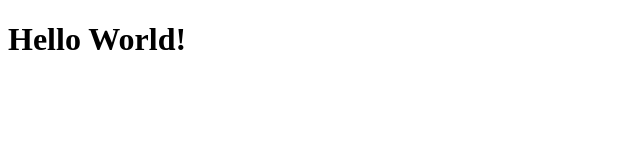
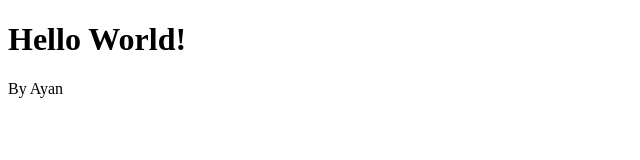
Before and after one commit to AyenThomosbak/AyenThomosbak.github.io, a plain HTML site: page index.html in a window 1280 px wide. Shown: the full height of the page, 0-640 px from the left. Drawn offline with Linux system fonts and the light colour scheme.

Commit message:
Update index.html

```diff
--- a/index.html
+++ b/index.html
@@ -7,5 +7,6 @@
 </head>
 <body>
     <h1>Hello World!</h1>
+    <p>By Ayan</p>
 </body>
 </html>
```
